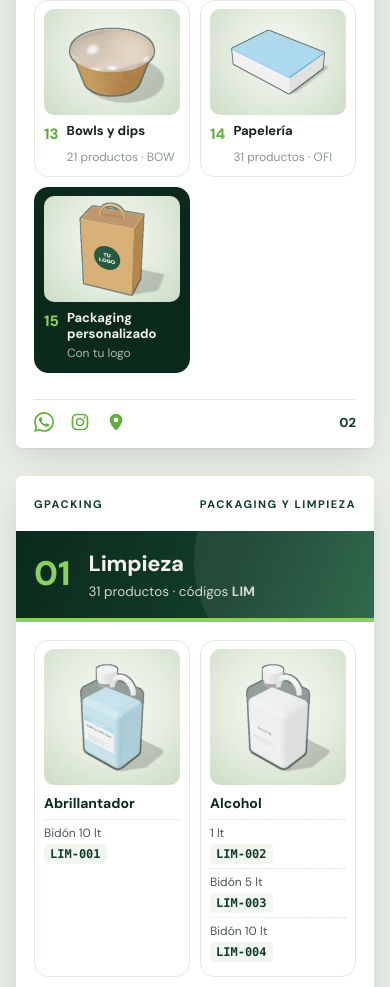
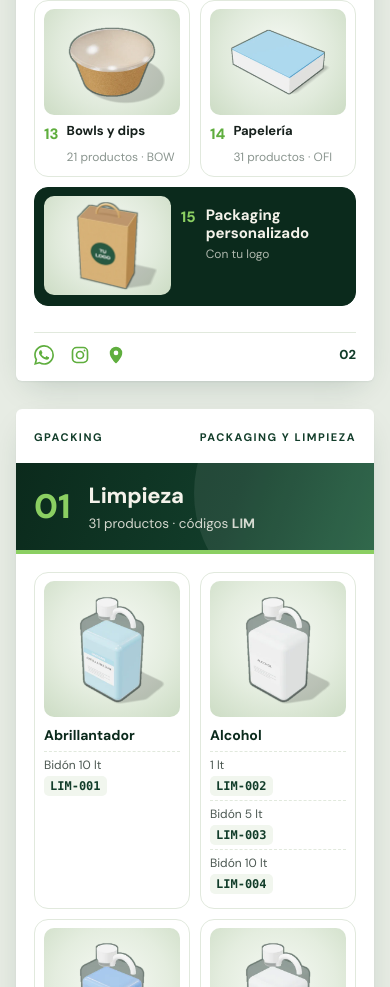
Before and after one commit to nexoaiecosystem-coder/gp-catalogo, a Next.js app: page / in a window 390 px wide. Shown: the part 2082-3069 px from the top of the page. Built offline with nearby package versions, Linux system fonts and the light colour scheme.

Commit message:
Celular: la tarjeta 15 del índice ocupa la fila completa
Co-Authored-By: Claude Opus 5.5 <noreply@anthropic.com>
Claude-Session: https://claude.ai/code/session_01BE7v69SYLvxamp9QJXGgMj

```diff
--- a/src/app/globals.css
+++ b/src/app/globals.css
@@ -148,6 +148,13 @@ body.catalog-body {
   .index-tile { padding: 8px 9px 10px; }
   .index-name { font-size: 13px; }
   .index-title { font-size: 28px; }
+  /* El 15 (impar) ocupa la fila completa, con la imagen a la izquierda */
+  .index-li-custom { grid-column: 1 / -1; }
+  .index-tile-custom { grid-template-columns: 42% auto 1fr; grid-template-rows: auto auto 1fr; align-items: start; column-gap: 10px; }
+  .index-tile-custom .index-img { grid-column: 1; grid-row: 1 / 4; margin-bottom: 0; }
+  .index-tile-custom .index-num { grid-column: 2; grid-row: 1; padding-top: 10px; }
+  .index-tile-custom .index-name { grid-column: 3; grid-row: 1; padding-top: 10px; font-size: 15px; }
+  .index-tile-custom .index-meta { grid-column: 3; grid-row: 2; }
   .card { padding: 8px 9px 10px; }
   .card-name { font-size: 14px; }
   .card-rows { font-size: 12px; }
--- a/src/app/page.tsx
+++ b/src/app/page.tsx
@@ -94,7 +94,7 @@ function Index({ catalog }: { catalog: Section[] }) {
               </li>
             );
           })}
-          <li>
+          <li className="index-li-custom">
             <a href="#personalizado" className="index-tile index-tile-custom">
               <div className="index-img">
                 {/* eslint-disable-next-line @next/next/no-img-element -- export estático */}
```
